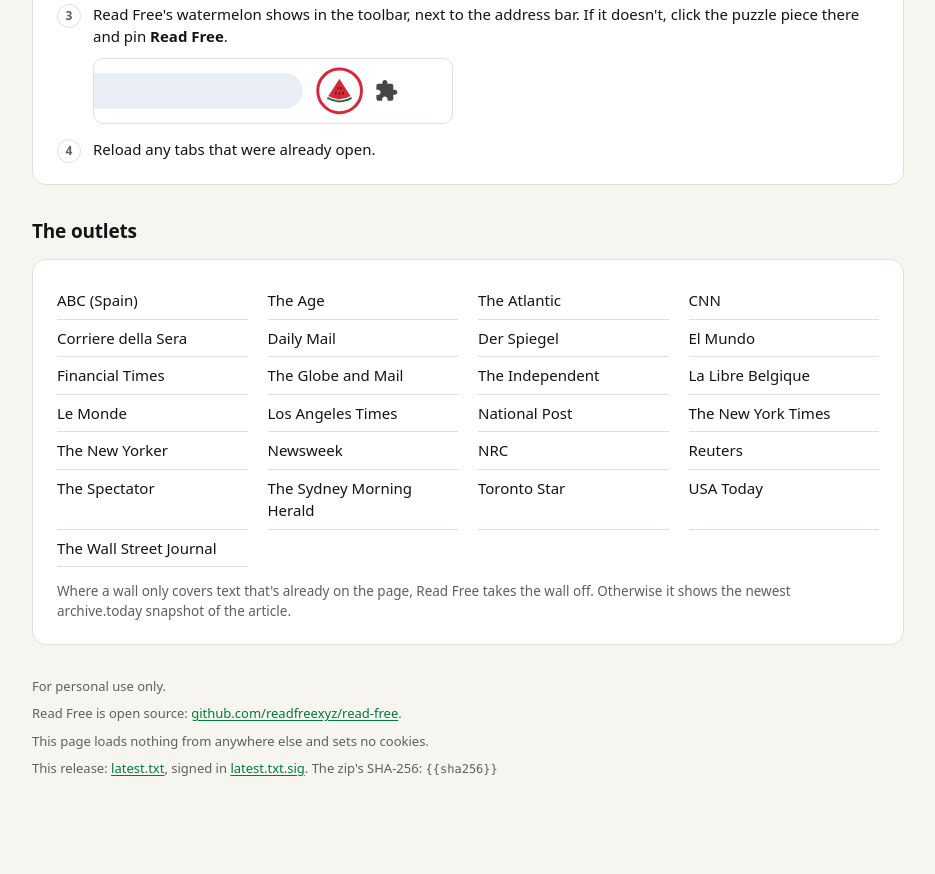
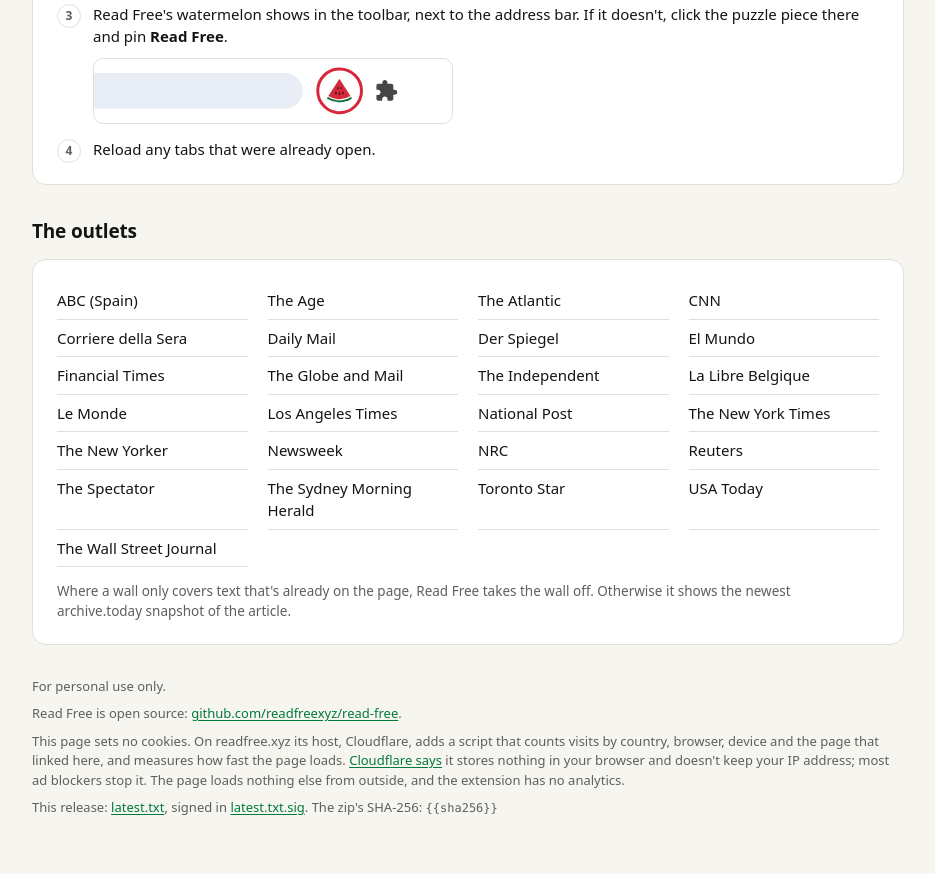
Before and after one commit to readfreexyz/read-free, a browser extension: page website/index.html in a window 1280 px wide. Shown: the part 1407-2281 px from the top of the page, without its empty margins (172-1107 px from the left). Before the commit the page ends 2242 px from the top, so only its background shows below. Drawn offline with Linux system fonts and the light colour scheme.

Commit message:
Site: the footer says what Cloudflare's script counts, and the CSP lets it run
Cloudflare adds its Web Analytics script to the page on readfree.xyz. The
footer said the page loads nothing from anywhere else; it now says what
the script counts, with a link to Cloudflare's description. The CSP allows
that script alone, and reports only to the site itself. A test keeps any
other outside address out of the CSP.

Co-Authored-By: Claude Opus 5.5 <noreply@anthropic.com>

```diff
--- a/website/index.html
+++ b/website/index.html
@@ -2,7 +2,10 @@
 <!-- The site's front page, where the toolbar menu's "Get it" leads. A template: tools/release.sh
      build fills in the fields in double braces (the release and the site's address) and puts it
      in dist/.
-     It loads nothing from elsewhere: colors from the "solidarity" theme, its marks inlined. The
+     It loads nothing from elsewhere: colors from the "solidarity" theme, its marks inlined. (On
+     readfree.xyz Cloudflare adds its Web Analytics script to what it serves, which the footer
+     says. It isn't in this file. The CSP lets that script run and report to the site it's on,
+     and nothing else from outside.) The
      outlets are the extension's live sites (test/website.test.js checks). The script only makes
      the install command use the address it's served from (so a mirror installs from itself) and
      adds a Copy button; without it the page is complete. Its hash is in the CSP: after changing
@@ -13,7 +16,7 @@
 <head>
   <meta charset="utf-8">
   <meta name="viewport" content="width=device-width, initial-scale=1">
-  <meta http-equiv="Content-Security-Policy" content="default-src 'none'; img-src data:; style-src 'unsafe-inline'; script-src 'sha256-usMON3cpV3IgtoYn5KbYFS/i9BjW89FsdjtyDJc4Ods='; base-uri 'none'; form-action 'none'">
+  <meta http-equiv="Content-Security-Policy" content="default-src 'none'; img-src data:; style-src 'unsafe-inline'; script-src 'sha256-usMON3cpV3IgtoYn5KbYFS/i9BjW89FsdjtyDJc4Ods=' https://static.cloudflareinsights.com/beacon.min.js/; connect-src 'self'; base-uri 'none'; form-action 'none'">
   <meta name="referrer" content="no-referrer">
   <title>Read Free</title>
   <meta name="description" content="A Chrome extension that opens the paywalled articles of news outlets boycotted over their coverage of Israel's genocide in Gaza.">
@@ -313,7 +316,11 @@
   <footer>
     <p>For personal use only.</p>
     <p>Read Free is open source: <a href="https://github.com/readfreexyz/read-free">github.com/readfreexyz/read-free</a>.</p>
-    <p>This page loads nothing from anywhere else and sets no cookies.</p>
+    <p>This page sets no cookies. On readfree.xyz its host, Cloudflare, adds a script that counts
+      visits by country, browser, device and the page that linked here, and measures how fast the
+      page loads. <a href="https://developers.cloudflare.com/speed/observatory/rum-beacon/">Cloudflare
+      says</a> it stores nothing in your browser and doesn't keep your IP address; most ad blockers
+      stop it. The page loads nothing else from outside, and the extension has no analytics.</p>
     <p>This release: <a href="latest.txt">latest.txt</a>, signed in
       <a href="latest.txt.sig">latest.txt.sig</a>. The zip's SHA-256: <code>{{sha256}}</code></p>
   </footer>
```
Also changed, not shown: test/website.test.js (+6 -0 lines).
